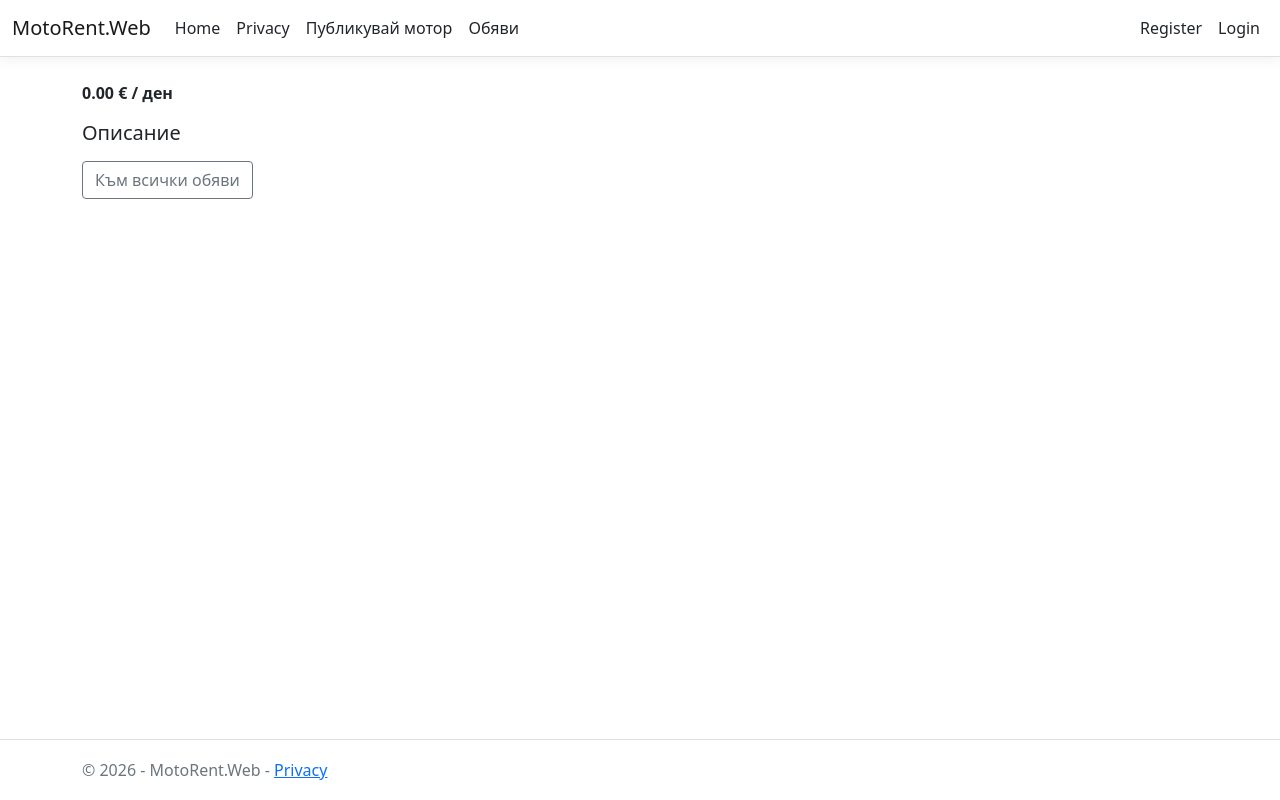
After one commit to Melih20012206/MotoRent, an ASP.NET Core app: template MotoRent.Web/Views/RentalListings/Details.cshtml in a window 1280 px wide. The commit adds this page. Run offline with ASP.NET Core 8, Linux system fonts and the light colour scheme; the template is opened without the code that fills it, so the values that code supplies are empty; style sheets or scripts are compiled from the project's sources; some libraries are stand-ins or nearby versions.

Commit message:
Add public rental listing details page

```diff
--- /dev/null
+++ b/MotoRent.Web/Views/RentalListings/Details.cshtml
@@ -0,0 +1,15 @@
+@model MotoRent.Web.Models.RentalListing
+
+@{
+    ViewData["Title"] = $"{Model.Make} {Model.Model}";
+}
+
+<h1 class="my-4">@ViewData["Title"]</h1>
+
+<p class="text-muted">@Model.City</p>
+<p class="fw-bold">@Model.DailyPrice.ToString("0.00") € / ден</p>
+
+<h2 class="h5">Описание</h2>
+<p style="white-space: pre-wrap">@Model.Description</p>
+
+<a asp-action="Index" class="btn btn-outline-secondary">Към всички обяви</a>
--- a/MotoRent.Web/Views/RentalListings/Index.cshtml
+++ b/MotoRent.Web/Views/RentalListings/Index.cshtml
@@ -21,6 +21,10 @@ else
                         <h2 class="h5">@listing.Make @listing.Model</h2>
                         <p class="text-muted mb-2">@listing.City</p>
                         <p class="fw-bold mb-0">@listing.DailyPrice.ToString("0.00") € / ден</p>
+
+                        <a asp-action="Details"
+                           asp-route-id="@listing.Id"
+                           class="btn btn-outline-primary mt-3">Виж обявата</a>
                     </div>
                 </article>
             </div>
```
Also changed, not shown: MotoRent.Web/Controllers/RentalListingsController.cs (+17 -1 lines).
